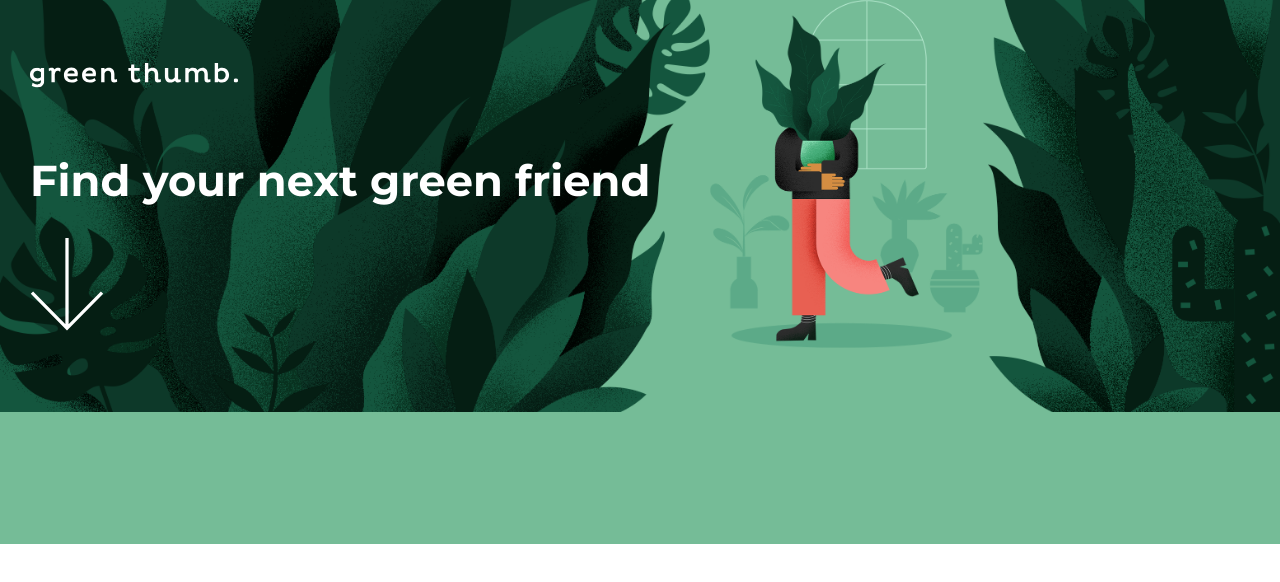
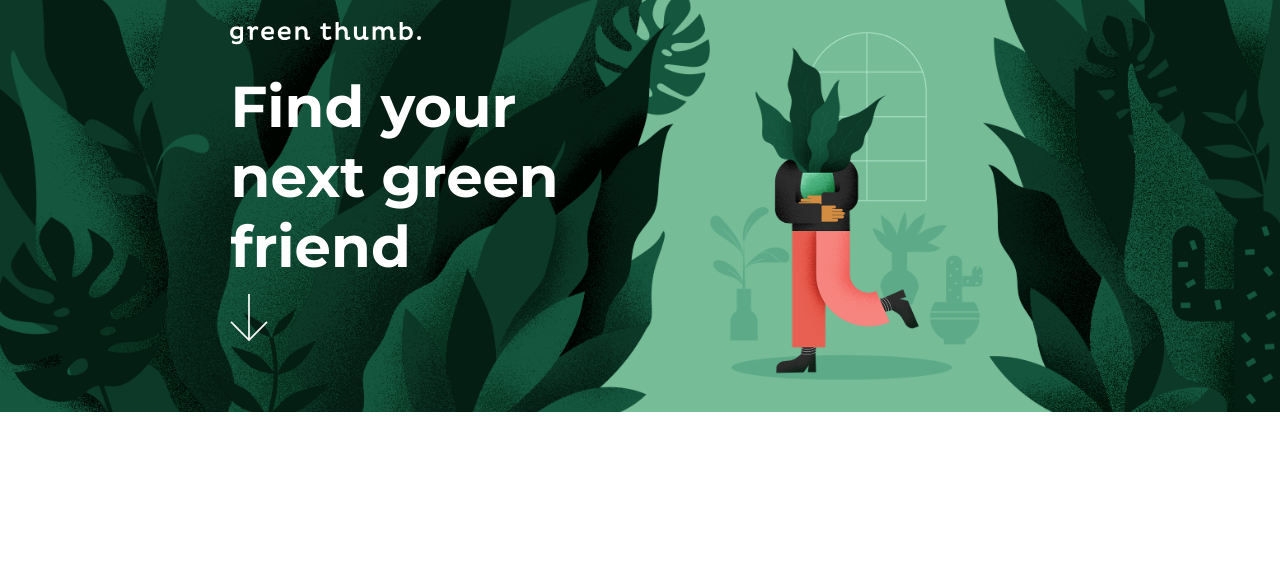
Before and after one commit to acjr1910/greenhub-rv, a website built with Parcel: page index.html in a window 1280 px wide. Built offline with nearby package versions, Linux system fonts and the light colour scheme.

Commit message:
feat: add hero desktop styles

```diff
--- a/css/components/hero/_hero.scss
+++ b/css/components/hero/_hero.scss
@@ -2,37 +2,68 @@
   background-color: $color-primary-light;
   padding-bottom: 10%;
   position: relative;
+  min-width: 320px;
+
+  @media (min-width: $tablet) {
+    padding-bottom: 0;
+  }
 
   &__content {
     position: absolute;
     top: 0.5px;
     margin: 0 $lateral-margin;
     z-index: 3;
+    @media (min-width: $tablet) {
+      max-width: 34vw;
+      margin-left: 18vw;
+    }
   }
 
   &__logo {
     margin-top: 10%;
+    > img {
+      width: 50vw;
+    }
+    @media (min-width: $tablet) {
+      margin-top: 5%;
+      > img {
+        width: 15vw;
+      }
+    }
   }
 
   &__title {
-    font-size: 1.8rem;
     color: #ffffff;
+    font-size: 8vw;
     margin: 10% 0 5%;
+    @media (min-width: $tablet) {
+      font-size: 3vw;
+      margin: 5% 0 3%;
+    }
   }
 
   &__icon {
     > img {
-      width: 12%;
+      width: 7vw;
+      @media (min-width: $tablet) {
+        width: initial;
+      }
     }
   }
 
   &__composition {
+    .mobile-left-leaves,
+    .mobile-plant-person,
+    .desktop-leaves-left,
+    .desktop-leaves-right {
+      display: flex;
+    }
     .mobile-left-leaves {
+      width: 100%;
       position: relative;
       z-index: 2;
     }
     .mobile-plant-person {
-      display: flex;
       margin: 0 auto;
       margin-top: -25%;
       max-width: 90%;
@@ -41,14 +72,18 @@
   }
 
   &__mobile-composition {
-    @media (min-width: $desktop) {
+    @media (min-width: $tablet) {
       display: none;
     }
   }
 
   &__desktop-composition {
     display: none;
-    @media (min-width: $desktop) {
+    .desktop-plant-person {
+      display: flex;
+      align-items: center;
+    }
+    @media (min-width: $tablet) {
       display: flex;
     }
   }
--- a/css/layout/_layout.scss
+++ b/css/layout/_layout.scss
@@ -1,3 +1,3 @@
-.container-w-30 {
+.container {
   margin: 0 $lateral-margin;
 }
--- a/css/settings/_settings.scss
+++ b/css/settings/_settings.scss
@@ -5,7 +5,8 @@ $color-primary: #15573f;
 $color-primary-light: #75bc97;
 
 // -- Screen Size
+$tablet: "768px";
 $desktop: "1024px";
 
 // -- Spacing
-$lateral-margin: 1.875rem;
+$lateral-margin: 10%;
--- a/index.html
+++ b/index.html
@@ -12,7 +12,7 @@
   </head>
   <body>
     <section class="hero">
-      <div class="hero__content container-w-30">
+      <div class="hero__content container">
         <div class="hero__logo">
           <img src="images/icons/logo-white.svg" alt="Greenthumb" />
         </div>
```
